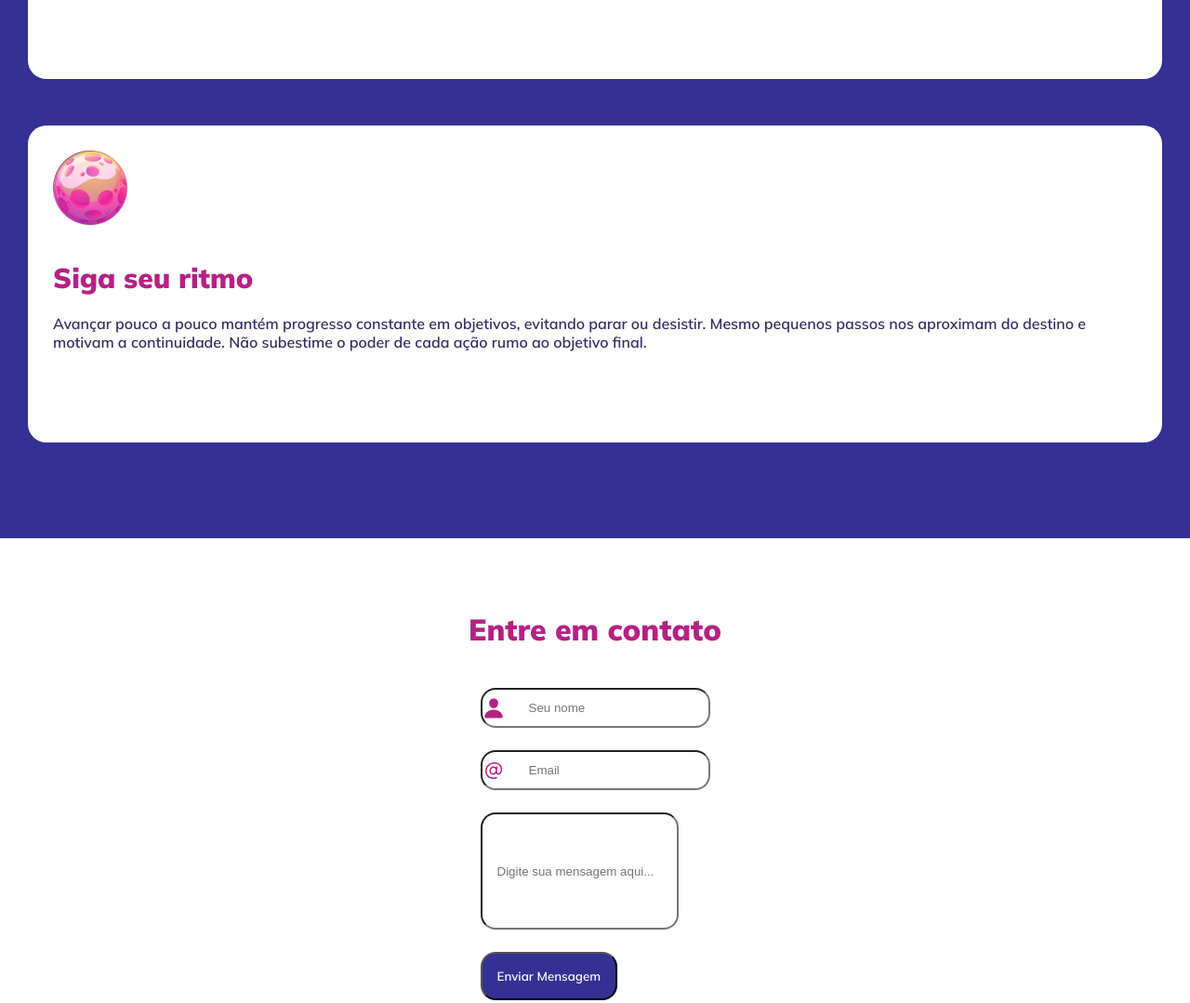
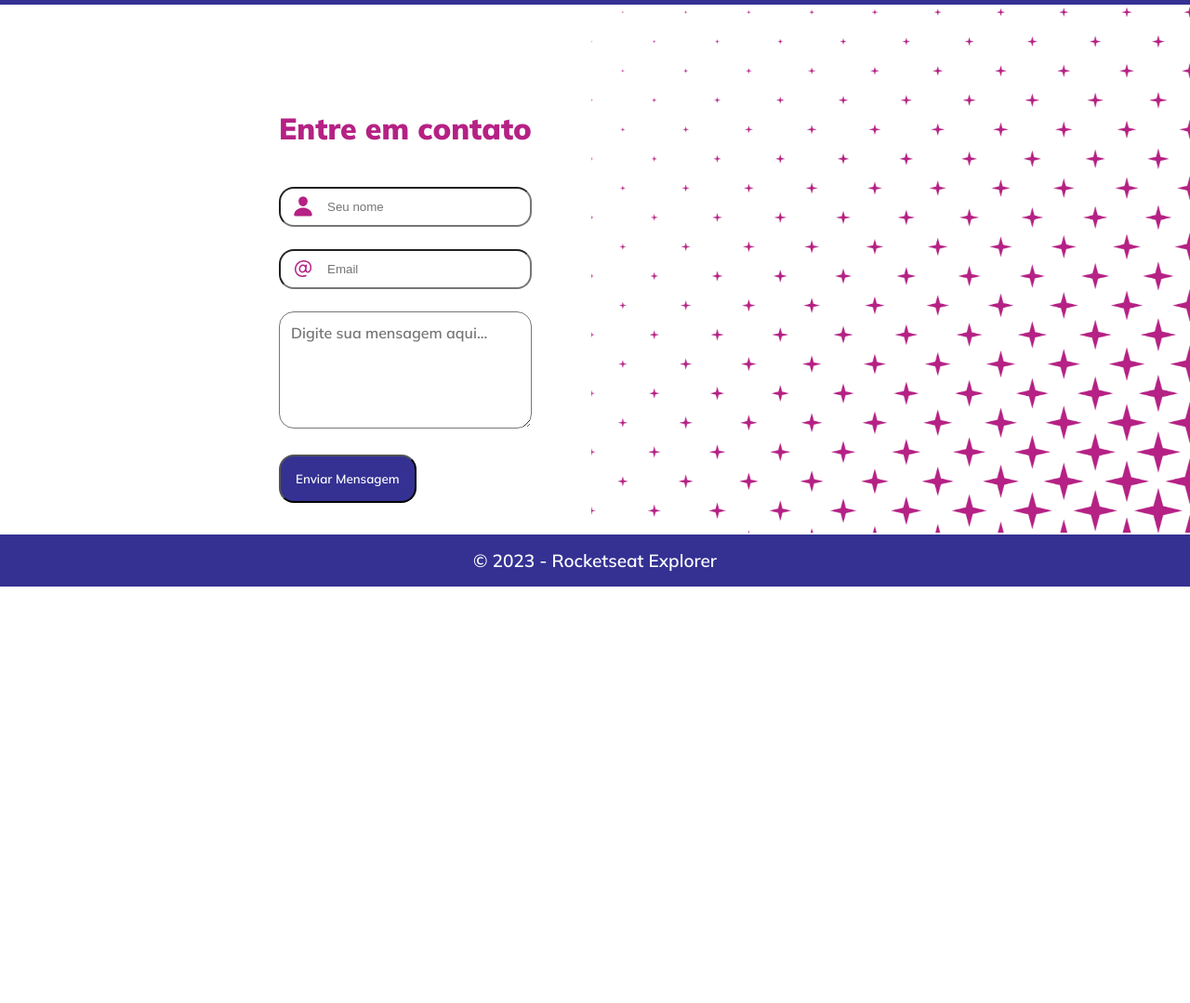
Before and after one commit to igorvguerra/exp-extra-01, a plain HTML site: page index.html in a window 1280 px wide. Shown: the part 1401-2480 px from the top of the page at 93% size. After the commit the page ends 2032 px from the top, so only its background shows below. Drawn offline with Linux system fonts and the light colour scheme.

Commit message:
done with mobile and almost with desktop

```diff
--- a/index.html
+++ b/index.html
@@ -15,7 +15,7 @@
         <img id="astronaut" src="./assets/astronaut.jpg" alt="Imagem de um astronauta com um universo atrás">
         <h1>Explore sem limites</h1>
         <p>Porque o aprendizado é contínuo</p>
-        <img id="arrow" src="./assets/arrow.svg" alt="seta apontando para baixo">
+        <a href="#planets"><img id="arrow" src="./assets/arrow.svg" alt="seta apontando para baixo"></a>
     </div>
 
 
@@ -39,31 +39,36 @@
 
 
     <div id="endForm">
+        <div id="contact">
         <h1>Entre em contato</h1>
         <form>
                 <fieldset>
                     <div class="input-wrapper">
                         <label for="name">Seu nome</label>
-                    <input type="text" id="name" placeholder="Seu nome">
+                        <input type="text" id="name" placeholder="Seu nome" required>
                     </div>
 
                     <div class="input-wrapper">
                         <label for="email">Email</label>
-                    <input type="email" id="email" placeholder="Email">
+                        <input type="email" id="email" placeholder="Email" required>
                     </div>
 
-                <div class="input-wrapper">
-                    <label for="message">Digite sua mensagem aqui...</label>
-                    <input type="text" id="message" placeholder="Digite sua mensagem aqui...">
+                    <div>
+                        <textarea name="messages" id="messages"  rows="5" placeholder="Digite sua mensagem aqui..."></textarea>
                     </div>
 
                     <button>Enviar Mensagem</button>
 
                 </fieldset>
             </form>
+        </div>
+
+
+        <div>
+            <img id="stars" src="./assets/stars.png" alt="estrelas de quatro pontas, na cor rosa">
+        </div>
 
     </div>
-
 
     <footer>
         <p>© 2023 - Rocketseat Explorer</p>
--- a/style.css
+++ b/style.css
@@ -11,12 +11,14 @@
 :root {
     font-family: 'Mulish', sans-serif;
     font-size: 62.5%;
+    scroll-behavior: smooth;
 }
 
 body {
     font-size: 1.6rem;
     --bc-color-white: #FFF;
     --bc-color-purple: #343193;
+    --bc-color-dark-purple: #1b16b6;
     --txt-color-pink: #B52184;
     --txt-color-black: #312D64;
     --txt-color-white: #FFF;
@@ -123,13 +125,14 @@ fieldset {
     border-radius: 1.6rem;
     padding: 1.2rem 1.6rem 1.2rem 5rem;
     margin-bottom: 2.4rem;
+    width: 100%;
+}
 
-}
 
 #name {
     background-image: url(./assets/person.svg);
     background-repeat:no-repeat;
-    background-position:left;
+    background-position: 5% 50%;;
 
 
 }
@@ -137,12 +140,18 @@ fieldset {
 #email {
     background-image: url(./assets/at.svg);
     background-repeat:no-repeat;
-    background-position:left;
+    background-position: 5% 50%;
 }
 
-#message {
-    padding: 1.6rem;
-    height: 12.6rem;
+
+#messages {
+    font-family: 'Mulish', sans-serif;
+    border-radius: 1.6rem;
+    padding: 1.2rem 1.6rem 1.2rem 1.2rem;
+    margin-bottom: 2.4rem;
+    width: 100%;
+    font-size: 1.6rem;
+    font-weight: 600;
 }
 
 button {
@@ -151,6 +160,11 @@ button {
     color: var(--txt-color-white);
     padding: 1.6rem;
     border-radius: 1.6rem;
+}
+
+#stars{
+    width: 0%;
+    height: 0%;
 }
 
 footer {
@@ -165,4 +179,68 @@ footer p {
     font-weight: 600;
     font-size: 1.9rem;
     width: 100%;
+    text-align: center;
 }
+
+@media (min-width:1230px) {
+    #frontPage{
+        display: grid;
+        grid-template-areas:
+        "A A B B"
+        "C C B B"
+        "D E B B";
+
+        height: 83rem;
+    }
+
+    #astronaut {
+        grid-area: B;
+        width: 72rem;
+        height: 73.2rem;
+    }
+
+    #frontPage h1, p {
+        grid-area: C;
+    }
+
+    #frontPage a {
+        grid-area: D;
+    }
+
+    #planets{
+        display: flex;
+        flex-direction: row;
+        gap: 6rem;
+        height: 57.6rem;
+    }
+
+    .card img {
+        width: 9.7rem;
+        height: 9.7rem;
+    }
+
+    .card h2 {
+        font-size: 3.5rem;
+    }
+
+    .card p {
+        font-size: 2rem;
+    }
+
+#endForm {
+    display: flex;
+    flex-direction: row;
+    justify-content: space-between;
+}
+
+#contact {
+    margin-left: 30rem;
+
+}
+
+#stars {
+    width: 64.4rem;
+    height: 57rem;
+}
+
+}
```
Lines whose indentation alone changed are shown as unchanged.
